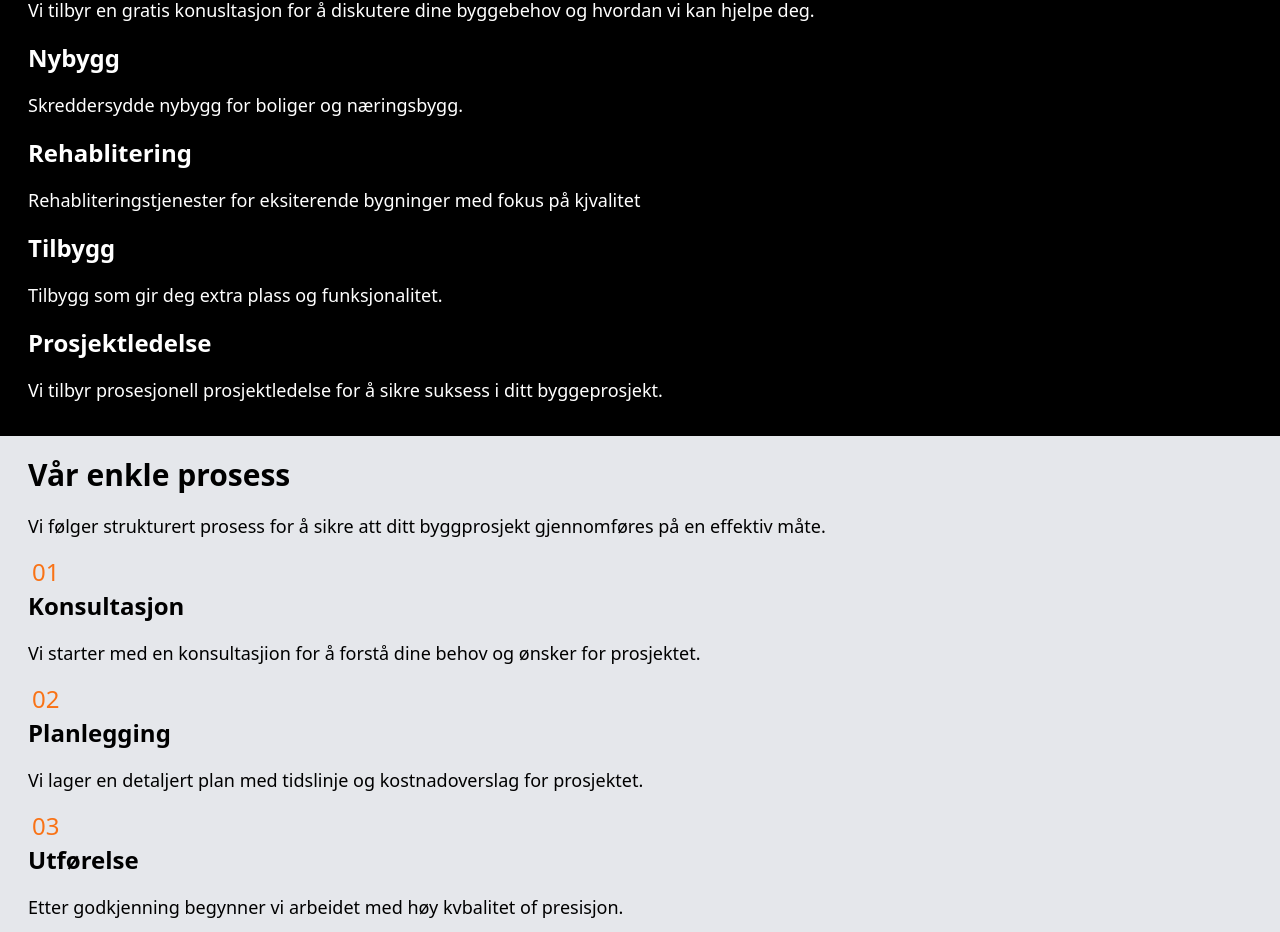
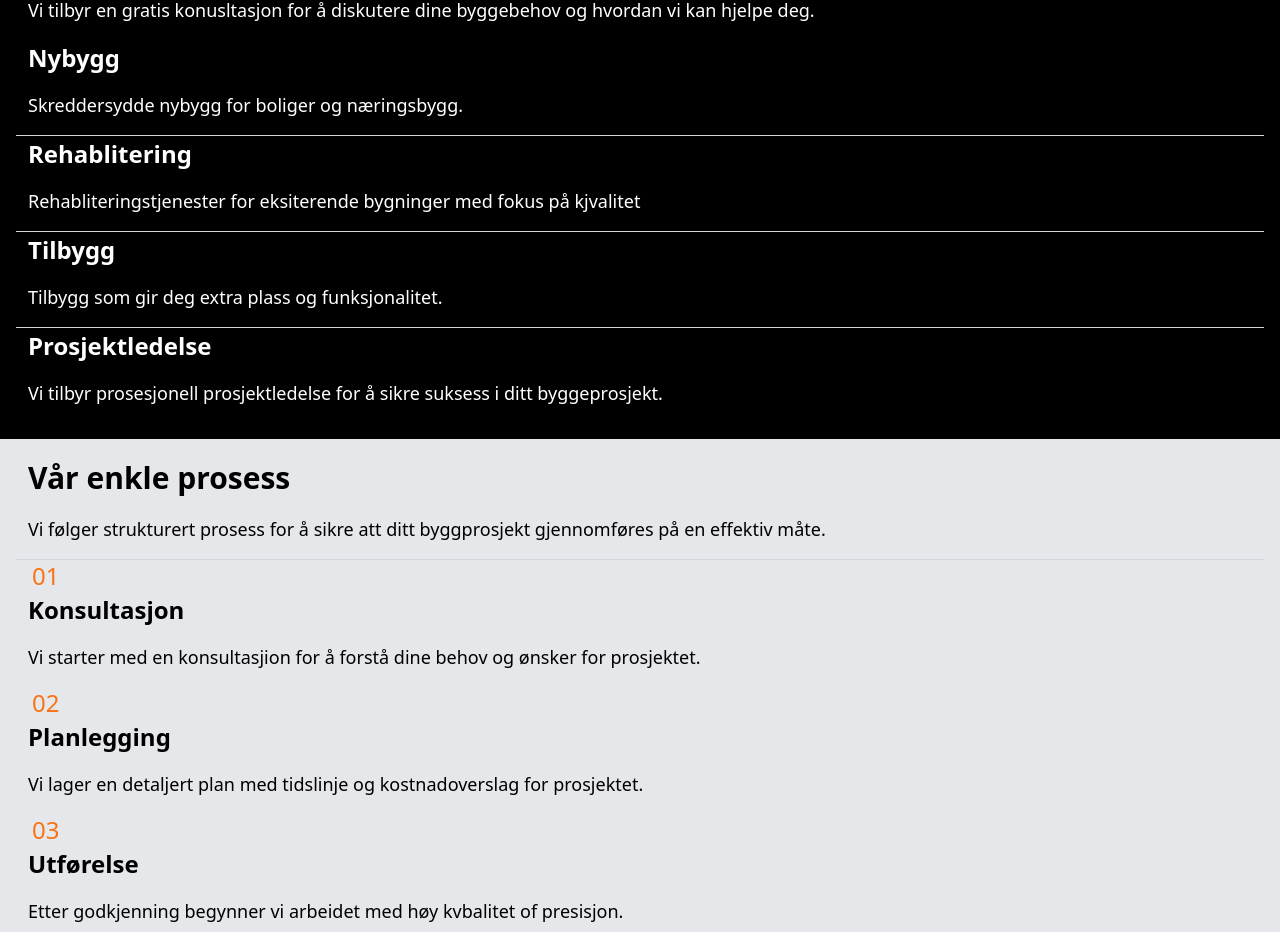
Before and after one commit to OleKoderNo/tysver-bygg-as, a Next.js app: page / in a window 1280 px wide. Shown: the part 2319-3251 px from the top of the page. Built offline with nearby package versions, Linux system fonts and the light colour scheme.

Commit message:
added border tops

```diff
--- a/src/pages/index.tsx
+++ b/src/pages/index.tsx
@@ -116,18 +116,18 @@ export default function Home() {
           <h3>Nybygg</h3>
           <p>Skreddersydde nybygg for boliger og næringsbygg.</p>
         </div>
-        <div>
+        <div className="border-t border-gray-300">
           <h3>Rehablitering</h3>
           <p>
             Rehabliteringstjenester for eksiterende bygninger med fokus på
             kjvalitet
           </p>
         </div>
-        <div>
+        <div className="border-t border-gray-300">
           <h3>Tilbygg</h3>
           <p>Tilbygg som gir deg extra plass og funksjonalitet.</p>
         </div>
-        <div>
+        <div className="border-t border-gray-300">
           <h3>Prosjektledelse</h3>
           <p>
             Vi tilbyr prosesjonell prosjektledelse for å sikre suksess i ditt
@@ -141,7 +141,7 @@ export default function Home() {
           Vi følger strukturert prosess for å sikre att ditt byggprosjekt
           gjennomføres på en effektiv måte.
         </p>
-        <div>
+        <div className="border-t border-gray-300">
           <TextComponent>01</TextComponent>
           <h3>Konsultasjon</h3>
           <p>
```
